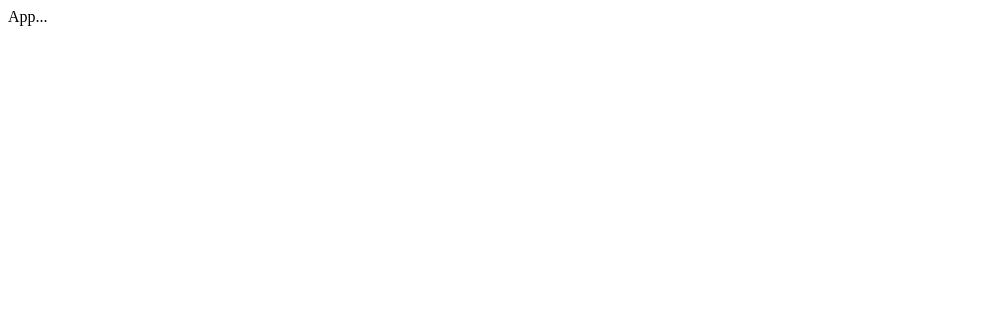
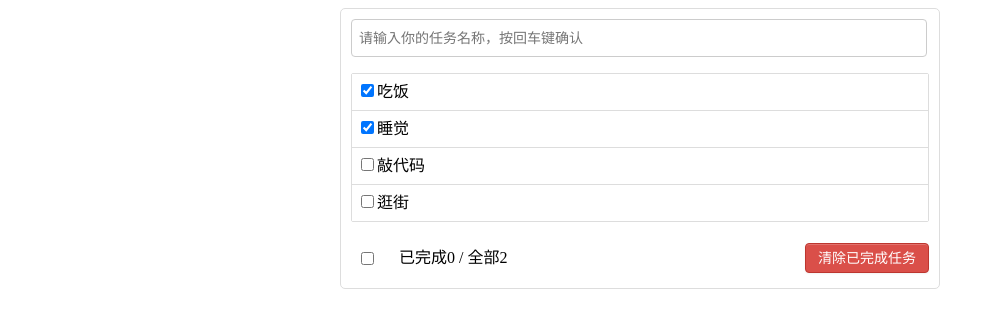
Before and after one commit to evatitan/reactFirst, a React (Create React App) app in the folder my-staging/: page / in a window 1280 px wide. Shown: the top 328 px of the page, without its empty margins (0-995 px from the left). Built offline with nearby package versions, Linux system fonts and the light colour scheme; the HTML template or start-up script is replaced by a standard one.

Commit message:
add TodoList project

```diff
--- /dev/null
+++ b/my-staging/src/App.css
@@ -0,0 +1,58 @@
+/*base*/
+body {
+	background: #fff;
+}
+
+.btn {
+	display: inline-block;
+	padding: 4px 12px;
+	margin-bottom: 0;
+	font-size: 14px;
+	line-height: 20px;
+	text-align: center;
+	vertical-align: middle;
+	cursor: pointer;
+	box-shadow: inset 0 1px 0 rgba(255, 255, 255, 0.2), 0 1px 2px rgba(0, 0, 0, 0.05);
+	border-radius: 4px;
+}
+
+.btn-danger {
+	color: #fff;
+	background-color: #da4f49;
+	border: 1px solid #bd362f;
+}
+
+.btn-danger:hover {
+	color: #fff;
+	background-color: #bd362f;
+}
+
+.btn:focus {
+	outline: none;
+}
+
+.todo-container {
+	width: 600px;
+	margin: 0 auto;
+}
+.todo-container .todo-wrap {
+	padding: 10px;
+	border: 1px solid #ddd;
+	border-radius: 5px;
+}
+
+/*header*/
+.todo-header input {
+	width: 560px;
+	height: 28px;
+	font-size: 14px;
+	border: 1px solid #ccc;
+	border-radius: 4px;
+	padding: 4px 7px;
+}
+
+.todo-header input:focus {
+	outline: none;
+	border-color: rgba(82, 168, 236, 0.8);
+	box-shadow: inset 0 1px 1px rgba(0, 0, 0, 0.075), 0 0 8px rgba(82, 168, 236, 0.6);
+}
--- a/my-staging/src/App.jsx
+++ b/my-staging/src/App.jsx
@@ -1,7 +1,38 @@
 import React, { Component } from 'react';
+import Header from './components/Header';
+import List from './components/List';
+import Footer from './components/Footer';
+import './App.css'
 
 export default class App extends Component {
+
+	state={todos:[
+		{id:'001',name:"吃饭",done:true},
+		{id:'002',name:"睡觉",done:true},
+		{id:'003',name:"敲代码",done:false},
+		{id:'004',name:"逛街",done:false},
+	]}
+
+	// addTodo 用于添加一个todo， 接受的参数是todo对象
+	addTodo=(todoObj)=>{
+		// 获取原来的todos
+		const {todos}=this.state
+		// 追加一个todo
+		const newTodos = [todoObj,...todos]
+		//更新状态
+		this.setState({todos:newTodos})
+	}
+
 	render() {
-		return <div>App...</div>;
+		const {todos} = this.state
+		return (
+			<div className="todo-container">
+			<div className="todo-wrap">
+				<Header addTodo={this.addTodo}/>
+				<List todos={todos} /> {/**父组件【App】给子组件【List】传递数据 */}
+				<Footer/>
+			</div>
+		  </div>
+		)
 	}
 }
--- /dev/null
+++ b/my-staging/src/components/Footer/index.css
@@ -0,0 +1,25 @@
+/*footer*/
+.todo-footer {
+	height: 40px;
+	line-height: 40px;
+	padding-left: 6px;
+	margin-top: 5px;
+}
+
+.todo-footer label {
+	display: inline-block;
+	margin-right: 20px;
+	cursor: pointer;
+}
+
+.todo-footer label input {
+	position: relative;
+	top: -1px;
+	vertical-align: middle;
+	margin-right: 5px;
+}
+
+.todo-footer button {
+	float: right;
+	margin-top: 5px;
+}
--- /dev/null
+++ b/my-staging/src/components/Footer/index.jsx
@@ -0,0 +1,25 @@
+import React,{Component} from 'react';
+import './index.css'
+
+export default class Footer extends Component {
+constructor(props) {
+    super(props);
+
+    this.state = {
+    };
+}
+
+    render() {
+        return (
+            <div className="todo-footer">
+            <label>
+              <input type="checkbox"/>
+            </label>
+            <span>
+              <span>已完成0</span> / 全部2
+            </span>
+            <button className="btn btn-danger">清除已完成任务</button>
+          </div>
+        )
+    }
+}
--- /dev/null
+++ b/my-staging/src/components/Header/index.css
@@ -0,0 +1,16 @@
+
+/*header*/
+.todo-header input {
+	width: 560px;
+	height: 28px;
+	font-size: 14px;
+	border: 1px solid #ccc;
+	border-radius: 4px;
+	padding: 4px 7px;
+}
+
+.todo-header input:focus {
+	outline: none;
+	border-color: rgba(82, 168, 236, 0.8);
+	box-shadow: inset 0 1px 1px rgba(0, 0, 0, 0.075), 0 0 8px rgba(82, 168, 236, 0.6);
+}
--- /dev/null
+++ b/my-staging/src/components/Header/index.jsx
@@ -0,0 +1,32 @@
+import React,{Component} from 'react';
+import {nanoid} from 'nanoid'
+import './index.css'
+
+export default class Header extends Component {
+
+    handleKeyUp=(event)=>{
+        // 结构赋值获取keyCode，target
+        const {keyCode,target} =event
+        // 判断是否是回车健
+        if(event.keyCode !==13) return
+        // 添加的todo名字不能为空
+        if(target.value.trim()===''){
+            alert('输入不能为空')
+            return
+        }
+        //准备好一个todo对象
+        const todoObj ={id:nanoid(),name:target.value,done:false}
+        //将todoObj传递给App
+        this.props.addTodo(todoObj)
+        // 清空输入框
+        target.value = ''
+    }
+
+    render() {
+        return (
+            <div className="todo-header">
+                <input onKeyUp={this.handleKeyUp} type="text" placeholder="请输入你的任务名称，按回车键确认"/>
+            </div>
+        )
+    }
+}
--- /dev/null
+++ b/my-staging/src/components/Item/index.css
@@ -0,0 +1,35 @@
+
+/*item*/
+li {
+	list-style: none;
+	height: 36px;
+	line-height: 36px;
+	padding: 0 5px;
+	border-bottom: 1px solid #ddd;
+}
+
+li label {
+	float: left;
+	cursor: pointer;
+}
+
+li label li input {
+	vertical-align: middle;
+	margin-right: 6px;
+	position: relative;
+	top: -1px;
+}
+
+li button {
+	float: right;
+	display: none;
+	margin-top: 3px;
+}
+
+li:before {
+	content: initial;
+}
+
+li:last-child {
+	border-bottom: none;
+}
--- /dev/null
+++ b/my-staging/src/components/Item/index.jsx
@@ -0,0 +1,29 @@
+import React,{Component} from 'react';
+import './index.css'
+
+export default class Item extends Component {
+
+  state={mouse:false}
+
+  handleMouse=(flag)=>{
+    return () =>{
+      console.log(flag)
+      this.setState({mouse:flag})
+    }
+  }
+
+    render() {
+      const {name,done}=this.props
+      const {mouse} = this.state
+
+        return (
+            <li style={{backgroundColor:mouse ? '#ddd' : 'white'}} onMouseEnter={this.handleMouse(true)} onMouseLeave={this.handleMouse(false)}>
+            <label>
+              <input type="checkbox" defaultChecked={done}/>
+              <span>{name}</span>
+            </label>
+            <button className="btn btn-danger" style={{display:mouse? 'block':'none'}}>删除</button>
+          </li>
+        )
+    }
+}
--- /dev/null
+++ b/my-staging/src/components/List/index.css
@@ -0,0 +1,17 @@
+
+/*main*/
+.todo-main {
+	margin-left: 0px;
+	border: 1px solid #ddd;
+	border-radius: 2px;
+	padding: 0px;
+}
+
+.todo-empty {
+	height: 40px;
+	line-height: 40px;
+	border: 1px solid #ddd;
+	border-radius: 2px;
+	padding-left: 5px;
+	margin-top: 10px;
+}
--- /dev/null
+++ b/my-staging/src/components/List/index.jsx
@@ -0,0 +1,18 @@
+import React,{Component} from 'react';
+import Item from '../Item';
+import './index.css'
+
+export default class List extends Component {
+    render() {
+        const {todos} = this.props
+        return (
+            <ul className="todo-main">
+                {
+                    todos.map((todo,)=>{
+                        return <Item key={todo.id} {...todo}/>
+                    })
+                }
+          </ul>
+        )
+    }
+}
```
